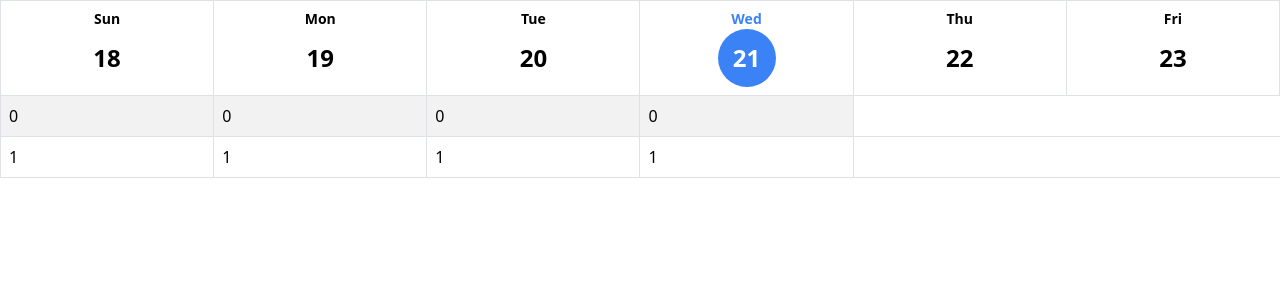
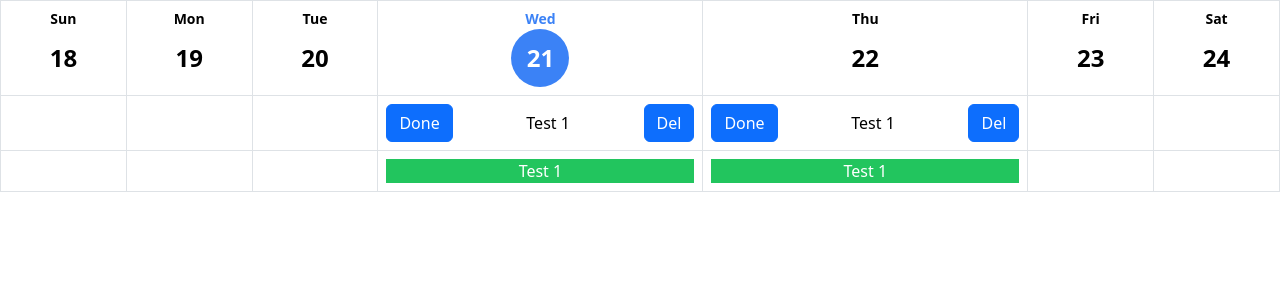
Before and after one commit to quanglong292/da-todo-app, a React (Vite) app: page / in a window 1280 px wide. Shown: the top 300 px of the page. Built offline with nearby package versions, Linux system fonts and the light colour scheme.

Commit message:
next: handleClickCellAction

```diff
--- /dev/null
+++ b/src/components/core/DashboardTable.tsx
@@ -0,0 +1,96 @@
+import React, { memo } from "react";
+import Table from "react-bootstrap/Table";
+import Button from "react-bootstrap/Button";
+import { myDayjs } from "../../utils/helpers/useDayjs";
+import { ScheduleItemType } from "../../types/ScheduleType";
+
+type DashboardTable = {
+  columns?: {
+    title: any;
+    dataIndex: string;
+    key: string;
+  }[];
+  dataSource?: any[];
+  handleClickCellAction: (type: "done" | "remove", record: any) => void;
+};
+
+const today: number = myDayjs().get("date");
+
+const DashboardTable = memo((props: DashboardTable) => {
+  const { dataSource, columns, handleClickCellAction } = props;
+  console.log({ dataSource, columns });
+
+  return (
+    <Table responsive="sm" bordered hover>
+      <thead>
+        <tr>
+          {columns?.map(({ title }, i) => {
+            const isActiveDay: boolean = title.day === today;
+            return (
+              <th
+                key={i}
+                className={
+                  "gap-4 text-center " + (isActiveDay ? "activeDay" : "")
+                }
+              >
+                <p className="text-sm h-fit">{title.name}</p>
+                <div className="h-[58px] w-[58px] m-auto flex justify-center items-center">
+                  <span className="text-2xl font-semibold">{title.day}</span>
+                </div>
+              </th>
+            );
+          })}
+        </tr>
+      </thead>
+      <tbody>
+        {dataSource?.length ? (
+          dataSource.map((weekData, i) => {
+            const entriesData: [string, ScheduleItemType][] =
+              Object.entries(weekData);
+            return (
+              <tr key={i}>
+                {entriesData.map((item, j) => {
+                  const value: ScheduleItemType | "" = item[1];
+                  if (!value) return <td key={j}></td>;
+                  return (
+                    <td key={value.title + j}>
+                      {value.status === "DOING" ? (
+                        <div className="flex justify-between items-center">
+                          <Button
+                            onClick={() => handleClickCellAction("done", value)}
+                          >
+                            Done
+                          </Button>
+                          <span className="mx-2">{value.title}</span>
+                          <Button
+                            onClick={() =>
+                              handleClickCellAction("remove", value)
+                            }
+                          >
+                            Del
+                          </Button>
+                        </div>
+                      ) : (
+                        <p className="text-center bg-green-500 text-white">
+                          {value.title}
+                        </p>
+                      )}
+                    </td>
+                  );
+                })}
+              </tr>
+            );
+          })
+        ) : (
+          <tr>
+            <td className="text-center py-4" colSpan={7}>
+              No data!
+            </td>
+          </tr>
+        )}
+      </tbody>
+    </Table>
+  );
+});
+
+export default DashboardTable;
--- a/src/utils/constants/dashboardData.json
+++ b/src/utils/constants/dashboardData.json
@@ -1 +1,62 @@
-"[{\"date\":\"21/06/2023\",\"items\":[{\"status\":\"DOING\",\"title\":\"Test 1\"},{\"status\":\"DONE\",\"title\":\"Test 1\"}]},{\"date\":\"22/06/2023\",\"items\":[{\"status\":\"DOING\",\"title\":\"Test 1\"},{\"status\":\"DONE\",\"title\":\"Test 1\"}]},{\"date\":\"22/05/2023\",\"items\":[{\"status\":\"DOING\",\"title\":\"Test 1\"},{\"status\":\"DONE\",\"title\":\"Test 1\"}]},{\"date\":\"29/12/2022\",\"items\":[{\"status\":\"DOING\",\"title\":\"Test 1\"},{\"status\":\"DONE\",\"title\":\"Test 1\"}]}]"
+[
+    {
+        "date": "21/06/2023",
+        "items": [
+            {
+                "status": "DOING",
+                "title": "Test 1",
+                "id": "1"
+            },
+            {
+                "status": "DONE",
+                "title": "Test 1",
+                "id": "2"
+            }
+        ]
+    },
+    {
+        "date": "22/06/2023",
+        "items": [
+            {
+                "status": "DOING",
+                "title": "Test 1",
+                "id": "1"
+            },
+            {
+                "status": "DONE",
+                "title": "Test 1",
+                "id": "2"
+            }
+        ]
+    },
+    {
+        "date": "22/05/2023",
+        "items": [
+            {
+                "status": "DOING",
+                "title": "Test 1",
+                "id": "1"
+            },
+            {
+                "status": "DONE",
+                "title": "Test 1",
+                "id": "2"
+            }
+        ]
+    },
+    {
+        "date": "29/12/2022",
+        "items": [
+            {
+                "status": "DOING",
+                "title": "Test 1",
+                "id": "1"
+            },
+            {
+                "status": "DONE",
+                "title": "Test 1",
+                "id": "2"
+            }
+        ]
+    }
+]
--- a/src/views/ViewDashboard/elements/Dashboard.tsx
+++ b/src/views/ViewDashboard/elements/Dashboard.tsx
@@ -1,15 +1,14 @@
-import { memo } from "react";
+import { memo, useEffect, useState } from "react";
 import "../../../assets/styles/dashboard.scss";
-import Table from "react-bootstrap/Table";
+
 import { myDayjs, globalLocaleData } from "../../../utils/helpers/useDayjs";
 import DashboardCell from "./DashboardCell";
 import { ScheduleItemType, ScheduleType } from "../../../types/ScheduleType";
+import DashboardTable from "../../../components/core/DashboardTable";
 
 type DashboardProps = {
-  scheduleData: {
-    row: number;
-    items: ScheduleType[];
-  };
+  scheduleData: ScheduleType[];
+  handleClickCellAction: (type: "done" | "remove", record: any) => void;
 };
 
 type WeekDayType = {
@@ -17,7 +16,7 @@ type WeekDayType = {
   day: number;
 };
 
-const weekDays: WeekDayType[] = new Array(6).fill("").map((_, idx) => {
+const weekDays: WeekDayType[] = new Array(7).fill("").map((_, idx) => {
   const dayInWeek = myDayjs().day(idx);
   return {
     name: globalLocaleData.weekdaysShort()[dayInWeek.get("day")],
@@ -25,59 +24,64 @@ const weekDays: WeekDayType[] = new Array(6).fill("").map((_, idx) => {
   };
 });
 
-const today: number = myDayjs().get("date");
+const Dashboard = memo((props: DashboardProps): JSX.Element => {
+  const { scheduleData, handleClickCellAction } = props;
+  // State
+  const [dataSource, setDataSource] = useState<any[]>([]);
+  const [columns, setColumns] = useState<any[]>([]);
 
-const Dashboard = memo((props: DashboardProps): JSX.Element => {
-  const { scheduleData } = props;
-  console.log({ scheduleData });
+  // Functions
+  function handleInitScheduleData(data: ScheduleType[]) {
+    const columns: any[] = weekDays.map((item) => {
+      return {
+        title: item,
+        dataIndex: item.name,
+        key: item.name,
+      };
+    });
+
+    if (!data.length) {
+      setColumns(columns);
+      setDataSource([]);
+      return;
+    }
+
+    const longestItemOfADay = Math.max(
+      ...data.map(({ items }: ScheduleType) => items.length)
+    );
+    const dataSource: any[] = new Array(longestItemOfADay)
+      .fill("")
+      .map((_, i) => {
+        const eachRowObj = columns
+          .map((i) => i.dataIndex)
+          .reduce((a, v) => ({ ...a, [v]: v }), {});
+
+        weekDays.forEach((_, jindex) => {
+          const day = myDayjs().day(jindex).format("DD/MM/YYYY");
+          const foundData = data.find((schedule) => schedule.date === day)
+            ?.items?.[i];
+          eachRowObj[weekDays[jindex].name] = foundData
+            ? { ...foundData, date: day }
+            : "";
+        });
+
+        return eachRowObj;
+      });
+
+    setColumns(columns);
+    setDataSource(dataSource);
+  }
+
+  useEffect(() => {
+    handleInitScheduleData(scheduleData);
+  }, [scheduleData]);
 
   return (
-    <Table striped bordered hover>
-      <thead>
-        <tr>
-          {weekDays.map(({ day, name }: WeekDayType, i) => {
-            const isActiveDay: boolean = day === today;
-            return (
-              <th
-                key={i}
-                className={
-                  "gap-4 text-center " + (isActiveDay ? "activeDay" : "")
-                }
-              >
-                <p className="text-sm h-fit">{name}</p>
-                <div className="h-[58px] w-[58px] m-auto flex justify-center items-center">
-                  <span className="text-2xl font-semibold">{day}</span>
-                </div>
-              </th>
-            );
-          })}
-        </tr>
-      </thead>
-      <tbody>
-        {new Array(scheduleData?.row)?.fill("")?.map((_, i) => {
-          return (
-            <tr key={i}>
-              {scheduleData?.items?.map((jtem, j) => {
-                console.log({ jtem });
-
-                return <td key={i}>{i}</td>;
-              })}
-            </tr>
-          );
-        })}
-        {/* <tr>
-          <td>2</td>
-          <td>Jacob</td>
-          <td>Thornton</td>
-          <td>@fat</td>
-        </tr>
-        <tr>
-          <td>3</td>
-          <td colSpan={2}>Larry the Bird</td>
-          <td>@twitter</td>
-        </tr> */}
-      </tbody>
-    </Table>
+    <DashboardTable
+      handleClickCellAction={handleClickCellAction}
+      dataSource={dataSource}
+      columns={columns}
+    />
   );
 });
 
--- a/src/views/ViewDashboard/index.tsx
+++ b/src/views/ViewDashboard/index.tsx
@@ -5,44 +5,24 @@ import mockDashboardData from "../../utils/constants/dashboardData.json";
 import { useState, useEffect } from "react";
 import { ScheduleItemType, ScheduleType } from "../../types/ScheduleType";
 
-const mock = [
-  {
-    date: "18",
-    count: 0,
-    items: [
-      {
-        title: "asd",
-        status: "DONE",
-      },
-    ],
-  },
-];
+function ViewDashboard() {
+  const [schedule, setSchedule] = useState<ScheduleType[]>(mockDashboardData as ScheduleType[]);
 
-function ViewDashboard() {
-  const [schedule, setSchedule] = useState<{
-    row: number;
-    items: ScheduleType[];
-  } | null>(null);
-
-  // Functions
-  function handleInitScheduleData() {
-    const mock: ScheduleType[] = JSON.parse(mockDashboardData);
-    const longestItemOfADay = Math.max(
-      ...mock.map(({ items }: ScheduleType) => items.length)
-    );
-    setSchedule({
-      row: longestItemOfADay,
-      items: mock,
-    });
-  }
-
-  useEffect(() => {
-    handleInitScheduleData();
-  }, []);
+  // Function
+  const handleClickCellAction = (
+    type: "done" | "remove",
+    record: any
+  ): void => {
+    console.log("handleClickCellAction", { type, record });
+    setSchedule([])
+  };
 
   return (
     <div>
-      <Dashboard scheduleData={schedule} />
+      <Dashboard
+        handleClickCellAction={handleClickCellAction}
+        scheduleData={schedule}
+      />
     </div>
   );
 }
```
Also changed, not shown: src/components/core/CBtton.tsx (added).
